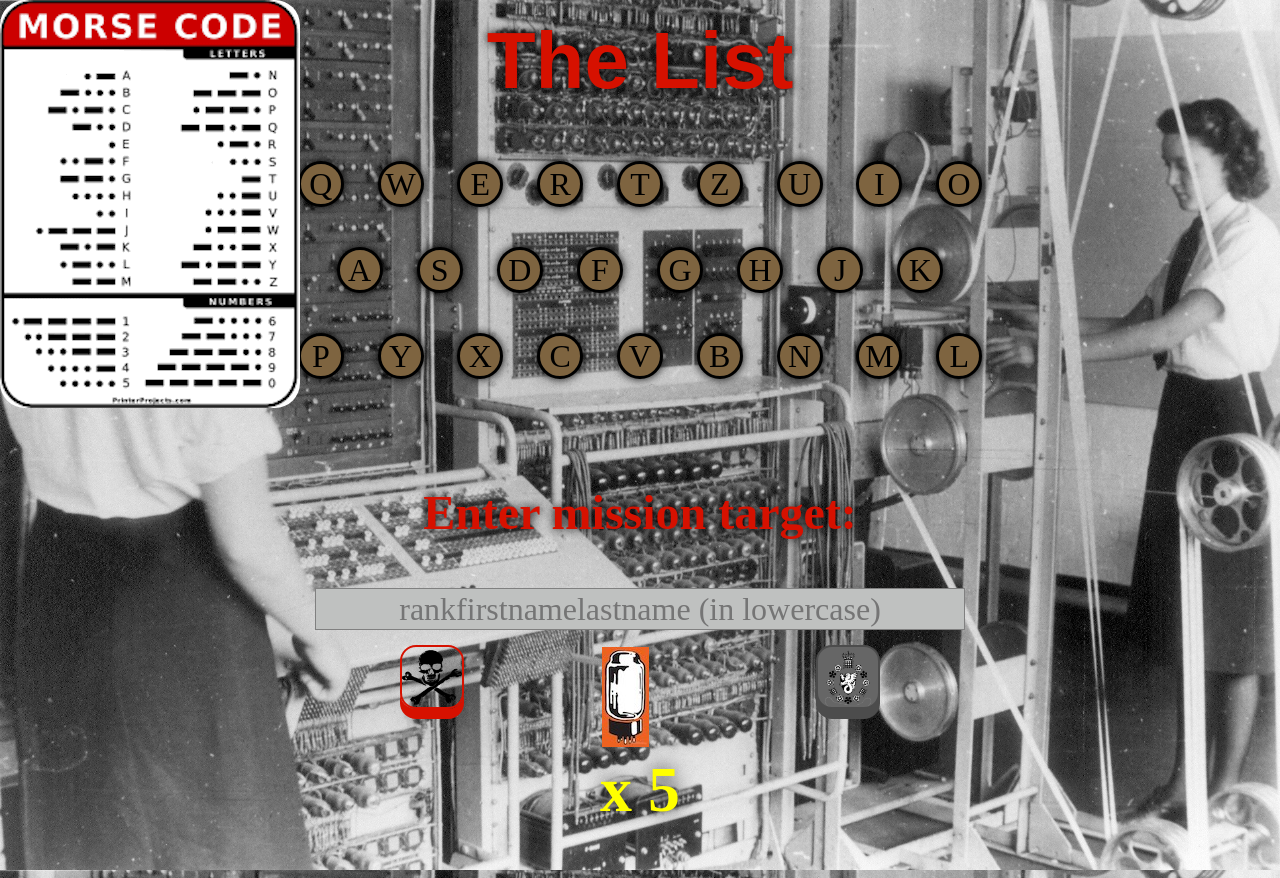
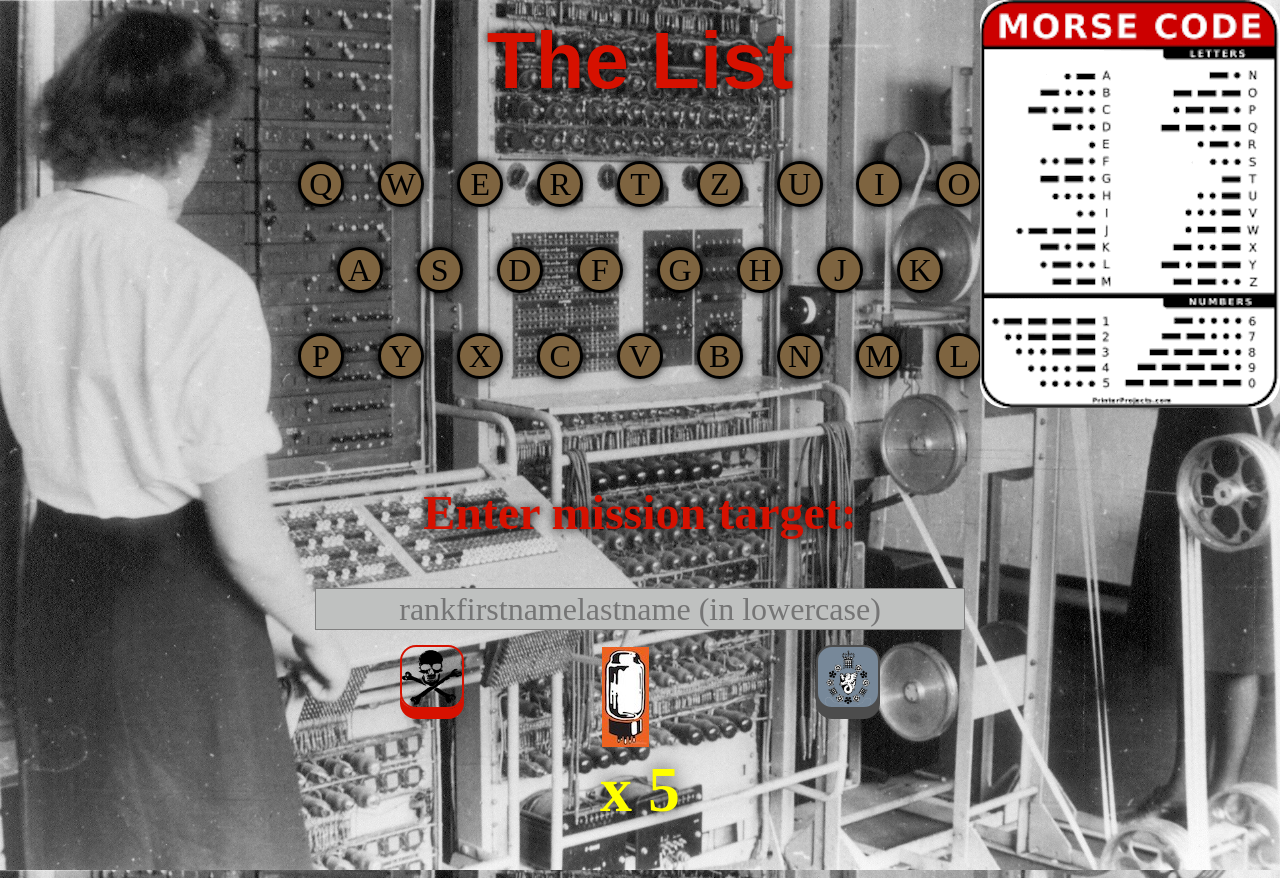
Before and after one commit to aikengx/the-list-game, a plain HTML site: page index.html in a window 1280 px wide. Drawn offline with nearby package versions, Linux system fonts and the light colour scheme.

Commit message:
Modified mission button. Code cleanup

```diff
--- a/css/style.css
+++ b/css/style.css
@@ -35,7 +35,7 @@ html {
   height: 5vw;
   border: 2px solid #4C4C4C;
   box-shadow: 0 10px #4C4C4C;
-  background-color: #666;
+  background-color: lightslategray;
 }
 
 h3 {
@@ -248,7 +248,7 @@ input {
 
 .chart {
   position: absolute;
-  left: 0;
+  right: 0;
   top: 0;
   border-radius: 25px;
 }
--- a/js/functions.js
+++ b/js/functions.js
@@ -2,7 +2,6 @@ function encryptString(str, baseRotor) {
   let rotor = [...baseRotor];
   encryptedString = rotor[alphabet.indexOf(str[0])];
   for (var i = 1; i < str.length; i++) {
-    //$('#' + str[i]).toggleClass('key-on');
     rotate(rotor);
     encryptedString += rotor[alphabet.indexOf(str[i])];
   }
@@ -62,15 +61,8 @@ function targetBuilder() {
     }
   }
   stringToMorse(target);
-  //encryptString(target.toLowerCase(), rotorI);
   morsePlay(morseBuilder(encryptString(target.toLowerCase(), rotorI)));
-  /*
-  let reversedObjective  = lightBoard(objective.toLowerCase());
-  console.log(reversedObjective[arr.length]);
-  $('#' + reversedObjective[0]).toggleClass('key-on');
-  */
   console.log([target, targetLevel]);
-  //$('#score').text(points[targetLevel]);
   objective = target.toLowerCase();
   return [target, targetLevel];
 };
@@ -82,7 +74,6 @@ function stringToMorse(str) {
     strInMorse += morse[str[i].toLowerCase()].code + " ";
   }
   console.log(strInMorse);
-  //morseStr = strInMorse;
 };
 
 
@@ -97,73 +88,36 @@ function morseBuilder(str) {
 
 
 function play_audio(arr) {
-  //console.log(`objective => ${objective}`);
-  //console.log(`=> ${target}`)
-  //debugger
-  //$('body').removeClass('key-on');
-  //debugger
   soundEffect('typewriter.mp3');
-  /*
-  let printing = new Howl({
-  src: [audio_url + 'typewriter.mp3']
-  });
-  printing.play()
-  */
-  //
   sound = new Howl({
     src: [audio_url+arr[0]],
     volume: 0.5,
     onplay: function() {
-      //console.log(morseStr);
       console.log(objective[objective.length - arr.length]);
-      //console.log(arr.length);
-      //let reversedObjective  = lightBoard(objective.toLowerCase());
-      //console.log(reversedObjective[arr.length]);
-
-      //$('#' + reversedObjective[arr.length]).toggleClass('key-on');
       $('#' + arr[0].substring(0, 1)).toggleClass('key-on');
       morseStr += morse[arr[0].substring(0, 1)].code + " ";
       $('#morse-code-letter').text(morseStr);
       $('#' + objective[objective.length - arr.length]).toggleClass('key-on');
     },
     onend: function() {
-      //let reversedObjective  = lightBoard(objective.toLowerCase());
-      //console.log(reversedObjective[arr.length]);
-      //!console.log(objective[arr.length - 1])
-      //$('#' + reversedObjective[arr.length]).toggleClass('key-on');
-      //$('#' + objective[0].toLowerCase()).toggleClass('key-on');
       $('#' + arr[0].substring(0, 1)).toggleClass('key-on');
       $('#' + objective[objective.length - arr.length]).toggleClass('key-on');
       arr.shift();
-      //reversedObjective.pop();
       if (arr.length > 0) {
         play_audio(arr);
         console.log(`=> ${arr[0]}`);
-        //$('#' + arr[0].substring(0, 1)).toggleClass('key-on');
-        //arr.shift();
       }
     }
   });
   sound.play();
-  //morseStr = "";
-}
+};
 
 
 function morsePlay(arr) {
-  //console.log(`=> ${target}`);
   let playlist = [...arr]
-  //console.log(`objective => ${objective}`);
   play_audio(playlist)
 };
 
-/*
-function typeWriter() {
-  let typing = new Howl({
-    src: [audio_url + 'typewriter-key.mp3']
-    });
-    typing.play()
-};
-*/
 
 function soundEffect(sound) {
   let soundfx = new Howl({
@@ -174,7 +128,6 @@ function soundEffect(sound) {
 
 
 function killOrder() {
-  //console.log(targetLevel);
   if (targetLevel === "") {
     soundEffect('buzzer.mp3');
     alert("YOU MUST ACQUIRE A TARGET FIRST!");
@@ -183,39 +136,32 @@ function killOrder() {
     console.log(points[targetLevel]);
     var targetName = $('#killorder').val();
     $('#killorder').val("");
-    //i$('#killorder').trigger("reset");
     console.log(`targetName => ${targetName}`);
-    //alert(targetName);
     if (targetName == objective) {
       console.log(`points => ${points[targetLevel]}`);
       playerScore.value += points[targetLevel];
-      //evalScore(playerScore.value);
       $('#score').text(playerScore.value);
       soundEffect('sniperreload.mp3');
-      //alert(`YOU WON ${points[targetLevel]} POINTS!`);
       resetBoard();
     } else if (targetName == "") {
-      //alert(`YOU LOST 1 POINT!`);
       playerScore.value--;
-      //evalScore(playerScore.value);
       $('#score').text(playerScore.value);
       soundEffect('bulbbreak.mp3');
       resetBoard();
     } else if (targetName == "winner") {
+      soundEffect('sniperreload.mp3');
       evalScore(maxScore);
     } else if (targetName == "loser") {
+      soundEffect('bulbbreak.mp3');
       evalScore(minScore);
     } else {
-      //alert(`YOU LOST ${points[targetLevel]} POINTS!`);
       playerScore.value -= points[targetLevel];
-      //evalScore(playerScore.value);
       $('#score').text(playerScore.value);
       soundEffect('bulbbreak.mp3');
       resetBoard();
     }
   evalScore(playerScore.value);
   }
-  //console.log(missionPoints);
 };
 
 
@@ -258,13 +204,14 @@ function evalScore(score) {
         break;
     }
   }
-}
+};
 
 
 function toggleModalLose() {
   document.querySelector('.bg-modal-lose').style.display = "flex";
-}
+};
+
 
 function toggleModalWin() {
   document.querySelector('.bg-modal-win').style.display = "flex";
-}
+};
```
Also changed, not shown: js/main.js (+0 -7 lines).
